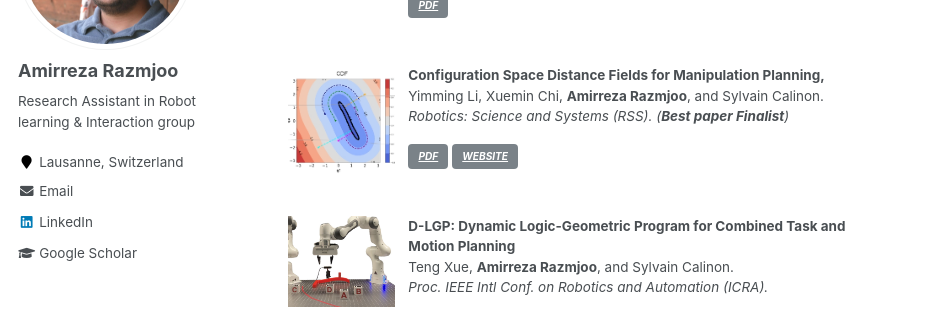
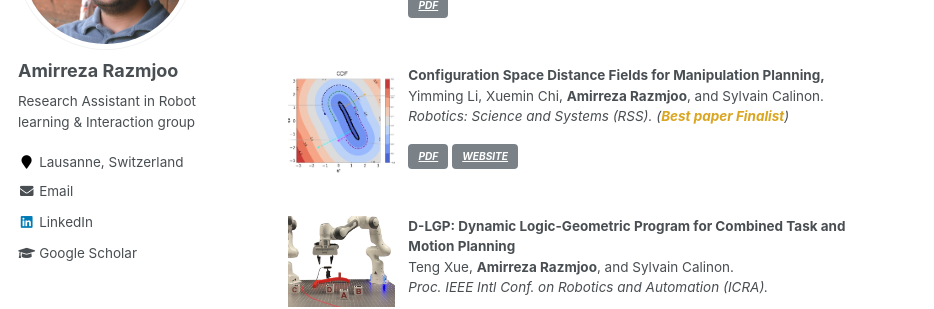
Before and after one commit to amirrazmjoo/amirrazmjoo.github.io, a Jekyll site: the page built from _pages/publications.md, in a window 1280 px wide and 900 px high, scrolled down 1737 px. Shown: the part 150-459 px from the top of the window, without its empty margins (0-934 px from the left). Built offline with Jekyll 4.4.1, drawn with Linux system fonts in a browser that asks for light colours.

Commit message:
minor modif

```diff
--- a/_pages/publications.md
+++ b/_pages/publications.md
@@ -180,7 +180,7 @@ Teng Xue, <strong>Amirreza Razmjoo</strong>, Suhan Shetty, and Sylvain Calinon.
 <td style= "height=120px; vertical-align: top;"> <p>
 <strong> Configuration Space Distance Fields for Manipulation Planning, </strong> <br>
 Yimming Li, Xuemin Chi, <strong>Amirreza Razmjoo</strong>, and Sylvain Calinon. <br>
-<i> Robotics: Science and Systems (RSS). (<strong>Best paper Finalist</strong>)
+<i> Robotics: Science and Systems (RSS). (<strong style="color: goldenrod;">Best paper Finalist</strong>)
 <br>
 <div class="links">
     <a class="btn btn-info" href="https://enriquecoronadozu.github.io/rssproceedings2024/rss20/p131.pdf" role="button" target="_blank"> PDF </a>
```
